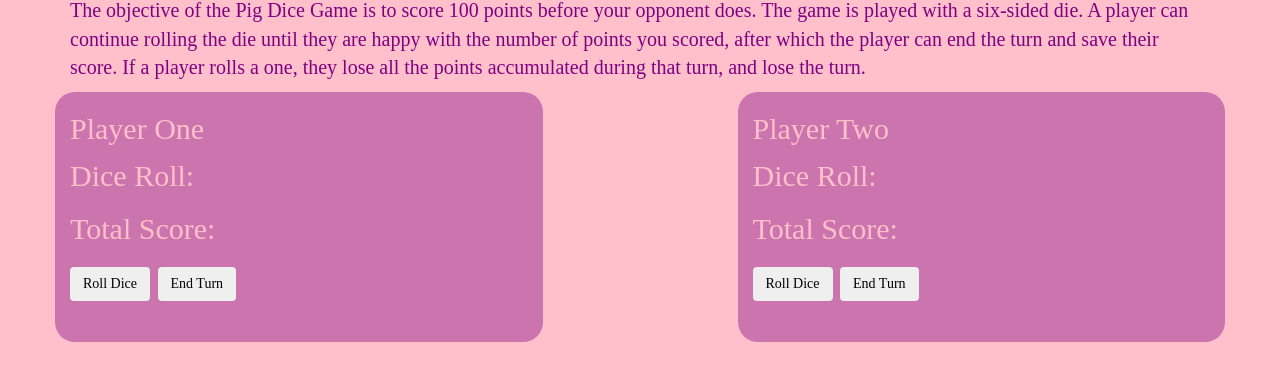
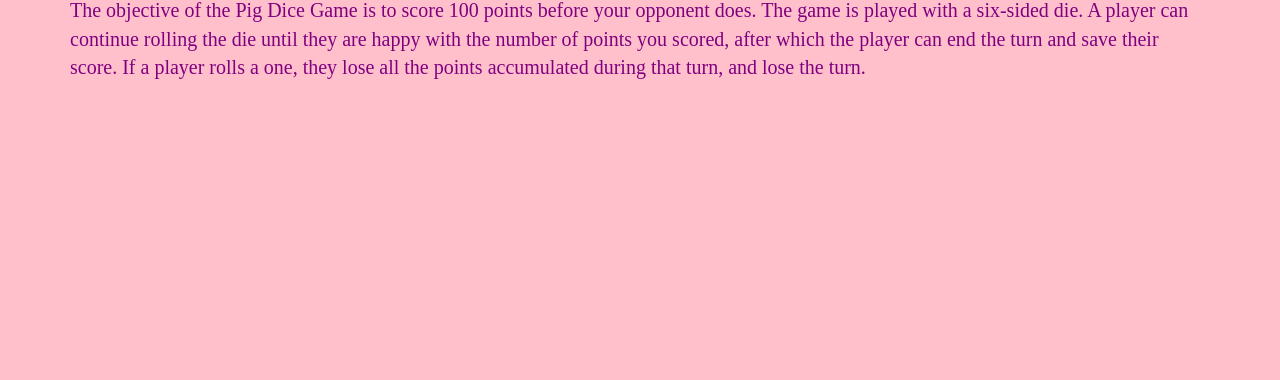
Before and after one commit to tgalvinjr/Pig-Dice, a plain HTML site: page index.html in a window 1280 px wide. Shown: the part 132-512 px from the top of the page. Drawn offline with Linux system fonts and the light colour scheme; a web font is replaced by a local one.

```diff
--- a/index.html
+++ b/index.html
@@ -42,25 +42,7 @@
                     player rolls a one, they lose all the points accumulated during that turn, and lose the turn.</p>
             </div>
 
-        </div>
 
-        <div class="row row3">
-            <div class="col-md-5">
-                <h2>Player One</h2>
-                <p>Dice Roll:</p>
-                <p>Total Score:</p>
-                <input class="btn" type="button" value="Roll Dice" id="roll1">
-                <input class="btn" type="button" value="End Turn" id="end1">
-            </div>
-            <div class="col-md-2">
-            </div>
-            <div class="col-md-5">
-                <h2>Player Two</h2>
-                <p>Dice Roll:</p>
-                <p>Total Score:</p>
-                <input class="btn" type="button" value="Roll Dice" id="roll2">
-                <input class="btn" type="button" value="End Turn" id="end2">
-            </div>
         </div>
     </div>
 </body>
```
